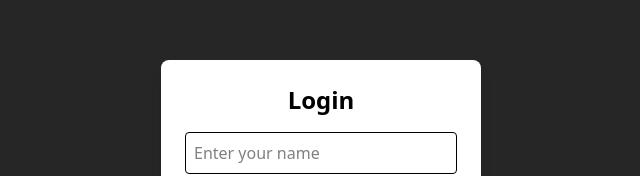
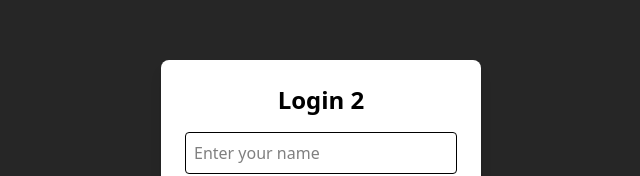
Before and after one commit to smiriti911/ToDoApp-frontend, a React (Vite) app: page / in a window 1280 px wide. Shown: the part 232-408 px from the top of the page, without its empty margins (319-959 px from the left). Built offline with nearby package versions, Linux system fonts and the light colour scheme.

Commit message:
Change login header text to 'Login 2'

```diff
--- a/src/components/Login.jsx
+++ b/src/components/Login.jsx
@@ -17,7 +17,7 @@ const Login = () => {
   return (
     <div className="flex flex-col items-center justify-center min-h-screen">
       <div className="bg-white p-6 rounded-lg shadow-lg w-80">
-        <h1 className="text-2xl font-bold mb-4 text-center">Login</h1>
+        <h1 className="text-2xl font-bold mb-4 text-center">Login 2</h1>
 
         <input
           type="text"
```
